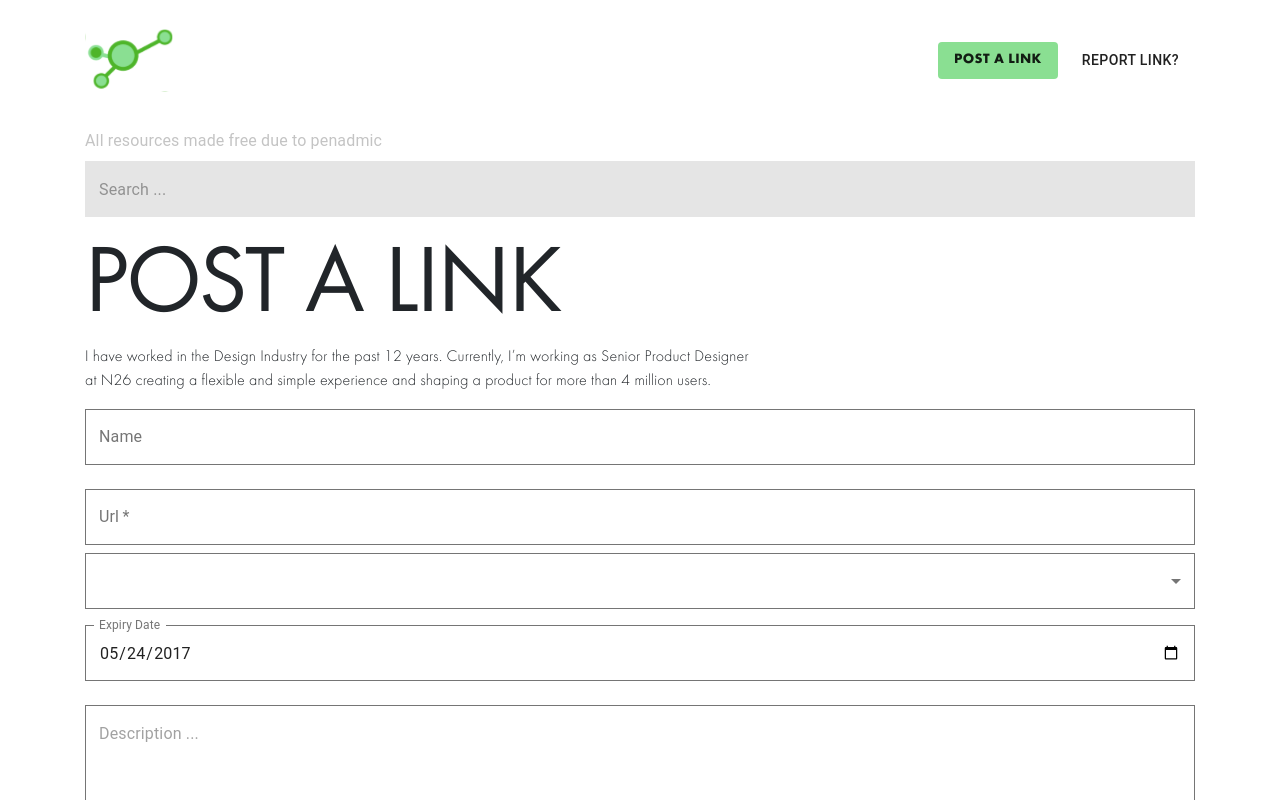
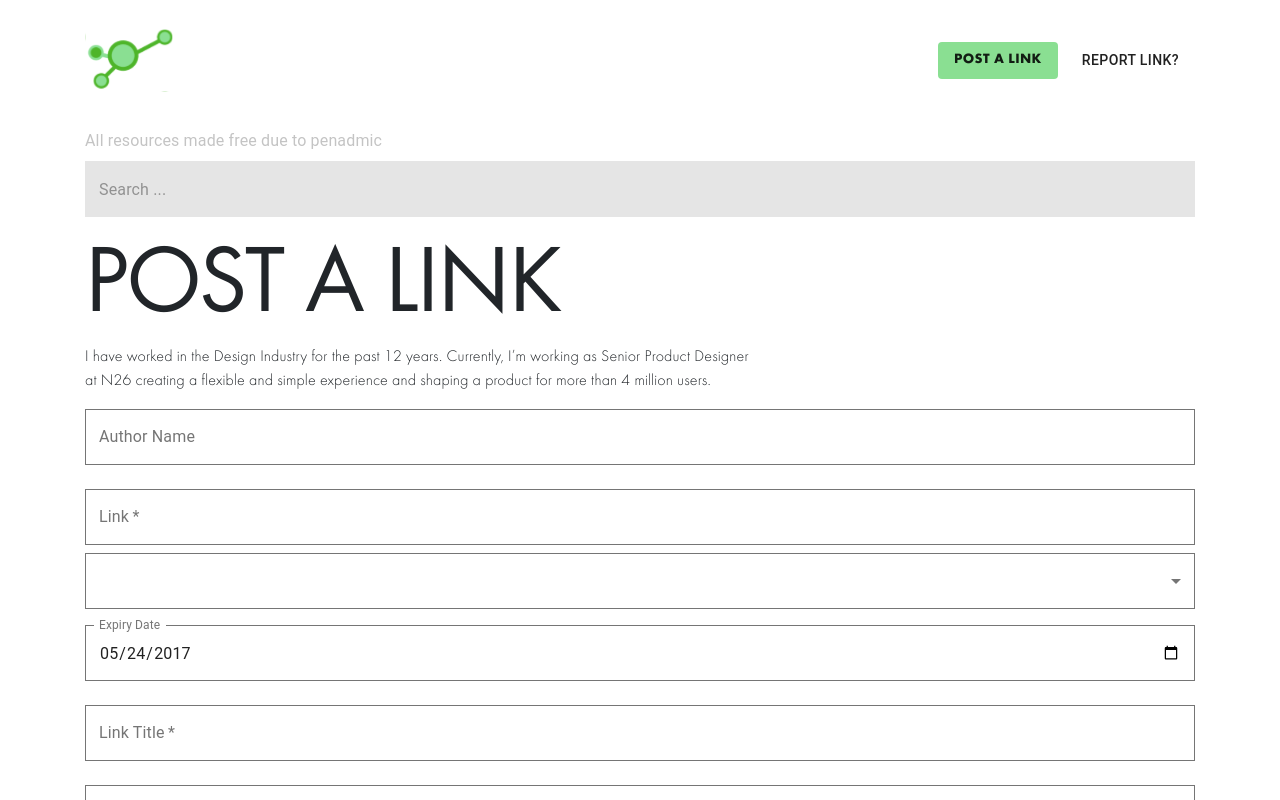
Before and after one commit to ahmedragab96/coronavirusfree, a React (Create React App) app: page /post in a window 1280 px wide. Shown: the top 800 px of the page. Built offline with nearby package versions, Linux system fonts and the light colour scheme; what react-admin-firebase would draw is missing.

Commit message:
fix expiry date type and add send email function

```diff
--- a/package.json
+++ b/package.json
@@ -13,6 +13,7 @@
     "@testing-library/user-event": "^7.1.2",
     "@types/jest": "^24.0.0",
     "@types/node": "^12.0.0",
+    "@types/nodemailer": "^6.4.0",
     "@types/react": "^16.9.0",
     "@types/react-bootstrap": "^1.0.1",
     "@types/react-dom": "^16.9.0",
@@ -22,12 +23,12 @@
     "date-fns": "^2.14.0",
     "emailjs-com": "^2.4.1",
     "firebase": "^7.14.5",
-    "formik": "^2.1.4",
-    "formik-material-ui": "^2.0.0-beta.1",
+    "formik": "2.1.1",
     "formik-material-ui-pickers": "^0.0.8",
     "mobx": "^5.15.4",
     "mobx-react": "^6.2.2",
     "node-sass": "^4.14.1",
+    "nodemailer": "^6.4.6",
     "react": "^16.13.1",
     "react-admin": "^3.5.3",
     "react-admin-firebase": "^3.1.23",
--- a/src/components/CardPost/CardHeader/index.tsx
+++ b/src/components/CardPost/CardHeader/index.tsx
@@ -4,7 +4,7 @@ import SepearatorPopOver from "./PopOver";
 
 interface Props {
   type: string;
-  expiryDate: number;
+  expiryDate?: number;
 }
 
 const CardHeaderComponent: React.FC<Props> = (props: Props) => {
@@ -36,7 +36,11 @@ const CardHeaderComponent: React.FC<Props> = (props: Props) => {
         </svg>
         <Label>{props.type}</Label>
       </Tag>
-      <SepearatorPopOver expiryDate={props.expiryDate} />
+      {
+        props.expiryDate
+        ? <SepearatorPopOver expiryDate={props.expiryDate} />
+        : null
+      }
     </CardHeader>
   );
 };
--- a/src/components/CardPost/index.tsx
+++ b/src/components/CardPost/index.tsx
@@ -8,7 +8,7 @@ interface Props {
   type: string;
   author: string;
   date: string;
-  expiryDate: number;
+  expiryDate?: number;
   title: string;
   description: string;
   link: string;
--- a/src/screens/HomeScreen/index.tsx
+++ b/src/screens/HomeScreen/index.tsx
@@ -29,7 +29,7 @@ const HomeScreen: React.FC = () => {
         <Container>
           <Grid container spacing={3}>
             {postsStore.posts.map((post: Post) => {
-              const postDate = new Date(Number(post.date))
+              const postDate = new Date(post.date)
                 .toISOString()
                 .split("T")[0]
                 .replace(/-/g, "/");
--- a/src/screens/HomeScreen/styles.module.scss
+++ /dev/null
@@ -1,3 +0,0 @@
-.test {
-  color: red;
-}
--- a/src/screens/PostALink/index.tsx
+++ b/src/screens/PostALink/index.tsx
@@ -6,10 +6,19 @@ import { Typography, Button, MenuItem } from "@material-ui/core";
 
 import { withStyles } from "@material-ui/core/styles";
 import { Formik, Form, Field, FormikHelpers } from "formik";
+import {
+  useHistory,
+} from 'react-router';
 
 import { TextField } from "@material-ui/core";
 
 import * as emailjs from "emailjs-com";
+import RootStore from "stores";
+import { Post } from "stores/postsStore";
+
+const {
+  postsStore,
+} = RootStore.Stores;
 
 const Title = styled(Typography)`
   font-family: "FUTURABook" !important;
@@ -80,16 +89,39 @@ const CustomButton = withStyles({
     },
   },
 })(Button);
+
+interface Category {
+  value: string;
+  name: string;
+}
+
+const categories: Category[] = [
+  {
+    value: 'Course',
+    name: 'Course',
+  },
+  {
+    value: 'Video',
+    name: 'Video',
+  },
+  {
+    value: 'Article',
+    name: 'Article',
+  }
+];
 interface IFormValues {
-  name: string;
-  url: string;
-  category: string;
+  author: string;
+  link: string;
+  type: string;
   expiryDate: Date;
+  title: string;
   description: string;
 }
 
 const PostALink: React.FC = () => {
   const [emailSent, setEmailSent] = useState(false);
+
+  const history = useHistory();
 
   return (
     <div>
@@ -103,41 +135,28 @@ const PostALink: React.FC = () => {
         </Description>
         <Formik
           initialValues={{
-            name: "",
-            url: "",
-            category: "",
+            author: "",
+            link: "",
+            type: "Course",
             expiryDate: new Date(),
             description: "",
+            title: ""
           }}
-          onSubmit={(
+          onSubmit={async (
             values: IFormValues,
             actions: FormikHelpers<IFormValues>
           ) => {
-            actions.setSubmitting(true);
+            // actions.setSubmitting(true);
             console.log(values);
-            // setTimeout(() => {
-            //   emailjs
-            //     .send(
-            //       "gmail", // Email service as defined in EmailJS setting
-            //       "template_fQRMbBug", // Email template ID provided by EmailJS
-            //       {
-            //         from_name: values.name,
-            //         to_name: "momenheshamzaza@gmail.com",
-            //         reply_to: values.name,
-            //         message_html: values.description,
-            //       },
-            //       "user_PTCm89pSOkpRGXWRjnRuB" // EmailJS user ID
-            //     )
-            //     .then(() => {
-            //       setEmailSent(true);
-            //       actions.setSubmitting(false);
-            //       actions.resetForm();
-            //     })
-            //     .catch(() => {
-            //       actions.setSubmitting(false);
-            //       alert("Error sending email...");
-            //     });
-            // }, 1000);
+            const newPost: Post = {
+              ...values,
+              expiryDate: values.expiryDate.getTime(),
+              date: new Date().getTime(),
+              verified: false,
+            };
+
+            await postsStore.addPost(newPost);
+            history.push('/');
           }}
           render={(formikBag) => (
             <Form style={{ width: "100%" }}>
@@ -146,8 +165,9 @@ const PostALink: React.FC = () => {
                 margin="normal"
                 variant="outlined"
                 fullWidth={true}
-                name="name"
-                label="Name"
+                name="author"
+                label="Author Name"
+                key="author"
               />
               <Field
                 component={CssTextField}
@@ -155,22 +175,31 @@ const PostALink: React.FC = () => {
                 variant="outlined"
                 fullWidth={true}
                 name="url"
-                label="Url"
+                label="Link"
                 required
+                key="url"
               />
               <Field
-                name="category"
+                name="type"
                 component={CssTextField}
-                placeholder="Category"
-                required={true}
-                select={true}
+                required
+                select
                 fullWidth={true}
                 variant="outlined"
+                key="type"
               >
-                <MenuItem value="">Please go and typefaces first!</MenuItem>
-                <MenuItem key="noitems" value="noitems" disabled={true}>
-                  Please go and typefaces first!
-                </MenuItem>
+                {
+                  categories.map((category: Category) => {
+                    return (
+                      <MenuItem
+                        value={category.value}
+                        key={category.value}
+                      >
+                        {category.name}
+                      </MenuItem>
+                    );
+                  })
+                }
               </Field>
               <Field
                 id="date"
@@ -185,6 +214,17 @@ const PostALink: React.FC = () => {
                   shrink: true,
                 }}
                 component={CssTextField}
+                key="expiryDate"
+              />
+              <Field
+                component={CssTextField}
+                margin="normal"
+                variant="outlined"
+                fullWidth={true}
+                name="title"
+                label="Link Title"
+                required
+                key="title"
               />
               <Field
                 component={CssTextField}
@@ -192,11 +232,12 @@ const PostALink: React.FC = () => {
                 variant="outlined"
                 fullWidth={true}
                 name="description"
-                placeholder="Description ..."
+                placeholder="Link Description ..."
                 rows="8"
                 multiline={true}
                 size="medium"
                 required
+                key="description"
               />
               <CustomButton variant="contained" fullWidth={true} type="submit">
                 send
--- /dev/null
+++ b/src/screens/PostALink/styles.module.scss
@@ -0,0 +1,5 @@
+.errorMessage {
+  color: red;
+  padding: 5px;
+  margin-left: 10px;
+}
--- a/src/stores/postsStore.ts
+++ b/src/stores/postsStore.ts
@@ -4,8 +4,8 @@ import firebase from "../config/firebase.config";
 export interface Post {
   type: string;
   author: string;
-  date: string;
-  expiryDate: number;
+  date: number;
+  expiryDate?: number;
   title: string;
   description: string;
   link: string;
```
Also changed, not shown: src/helperFunctions/sendEmail.ts (added, +22 -0 lines), 2 other files (tests, documents, lock files or other folders).
